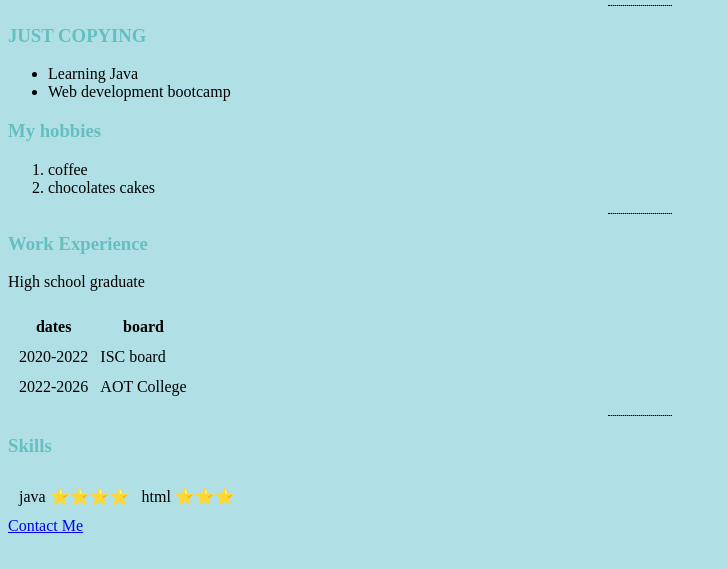
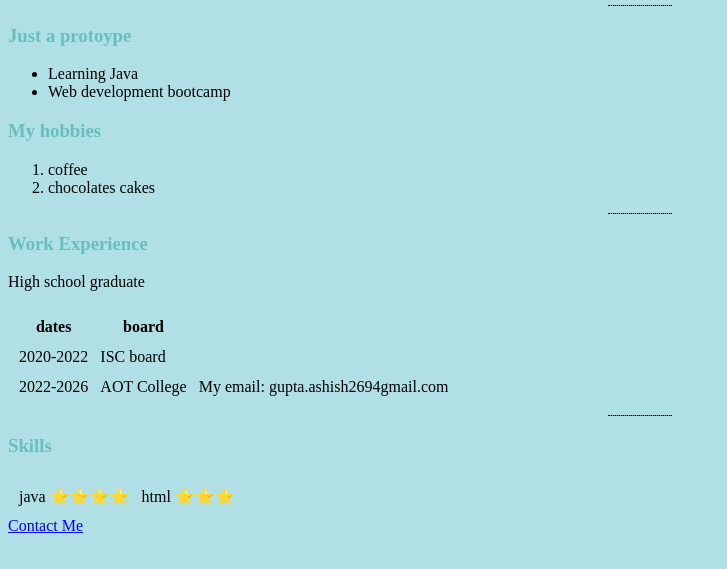
Before and after one commit to ASHISH26940/Prototype, a plain HTML site: page index.html in a window 1280 px wide. Shown: the part 201-770 px from the top of the page, without its empty margins (0-727 px from the left). Drawn offline with Linux system fonts and the light colour scheme.

Commit message:
Update index.html

```diff
--- a/index.html
+++ b/index.html
@@ -19,7 +19,7 @@
     </table>
     <hr>
 
-    <h3>JUST COPYING</h3>
+    <h3>Just a protoype</h3>
     <ul>
         <li>Learning Java</li>
         <li>Web development bootcamp</li>
@@ -42,7 +42,7 @@
             <tr>
                 <td>2022-2026</td>
                 <td>AOT College</td>
-
+                <td>My email: gupta.ashish2694gmail.com</td>
             </tr>
         </tbody>
         <tfoot>
```
